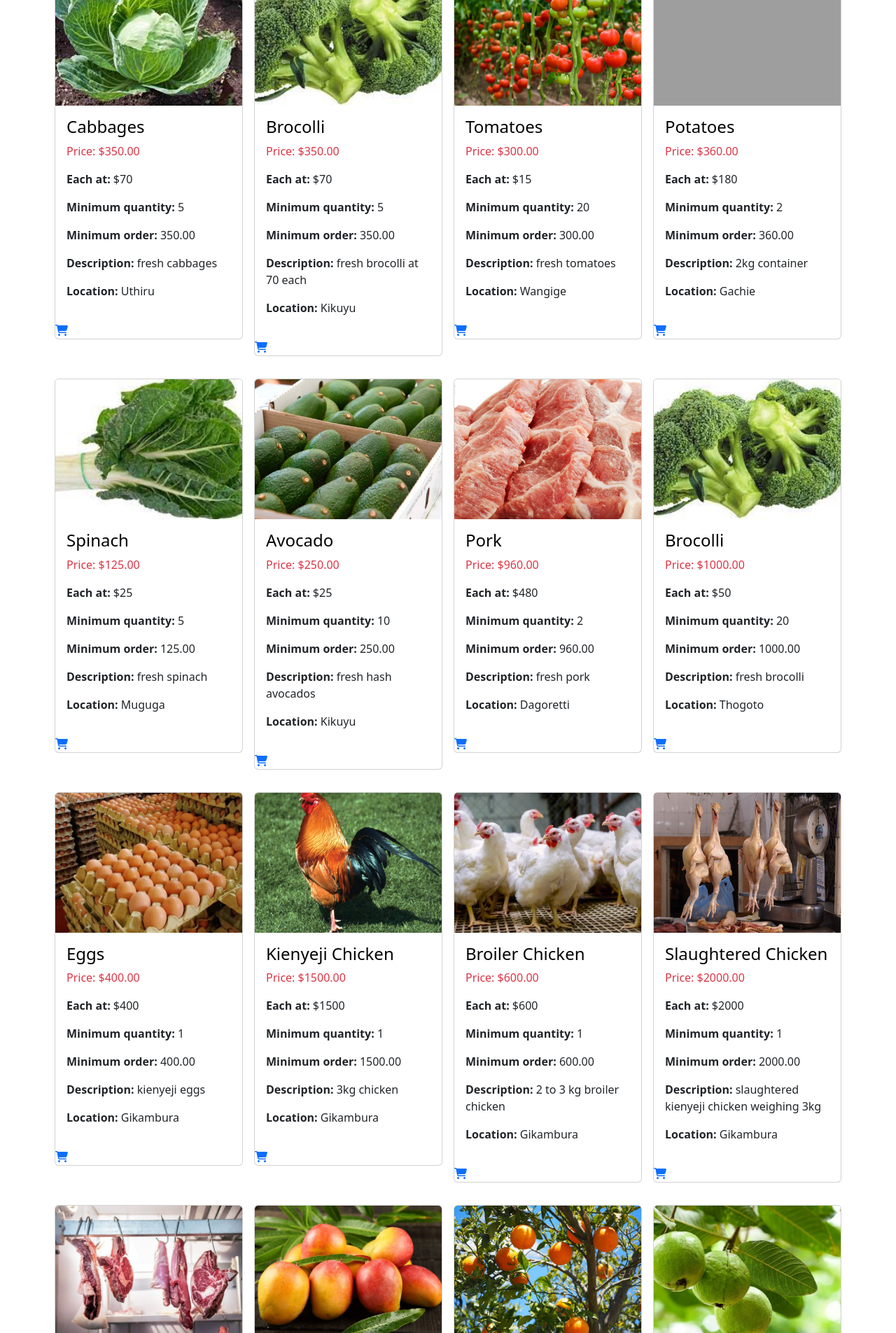
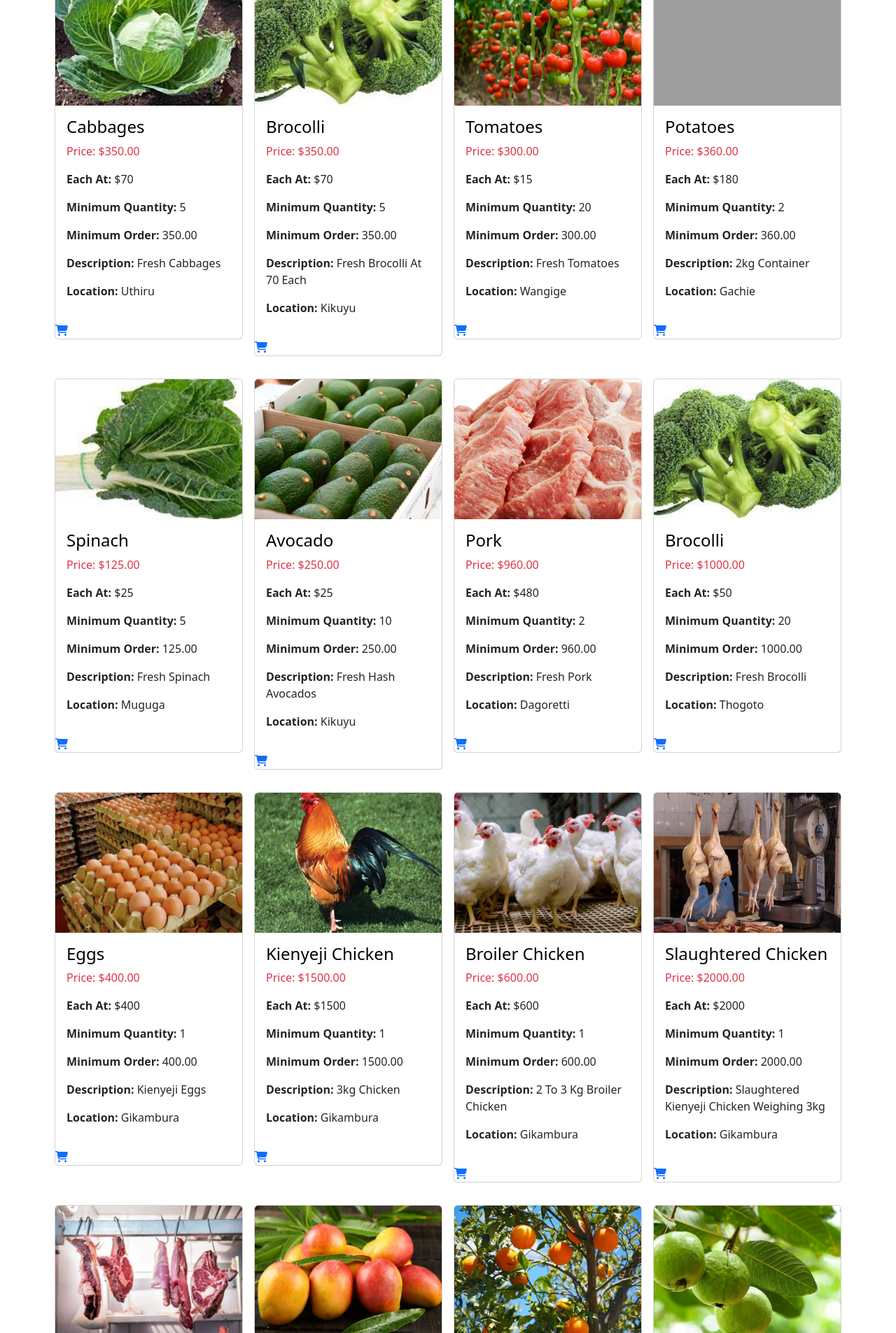
Before and after one commit to effiecancode/Farmers-Market-Ecommerce, a Django app: page /product_search/ in a window 1280 px wide. Shown: the part 452-2357 px from the top of the page at 70% size. Run offline with Django 4.2, Linux system fonts and the light colour scheme; data comes from the database, SQL or seed files in the repository; some libraries are stand-ins or nearby versions; grey boxes are pictures that could not be loaded.

Commit message:
finese frontend for search

```diff
--- a/market/product/templates/product/product_search.html
+++ b/market/product/templates/product/product_search.html
@@ -42,7 +42,7 @@
                 <a class="text-decoration-none" href="{% url 'product:product_details' product.id %}">
                     <img class="card-img-top" src="{{ product.image.url }}" alt="{{ product.name }}" style="height: 200px; object-fit: cover; width: 100%;">
                 </a>
-                <div class="card-body">
+                <div class="card-body text-capitalize">
                     <h2 class="card-title text-black text-capitalize fs-4">{{ product.name }}</h2>
                     <p class="card-text text-danger fw-2">Price: ${{ product.unit_price }}</p>
                     <p><strong class="fw-bold">Each at:</strong> ${{ product.price }}</p>
```
